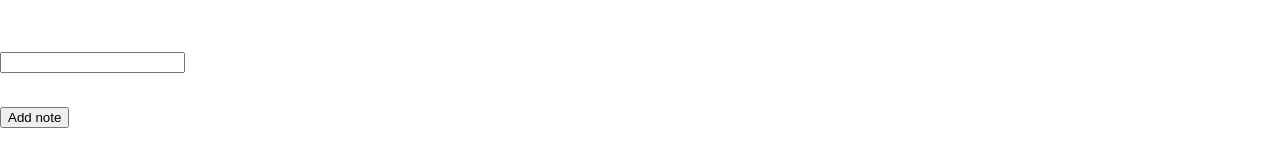
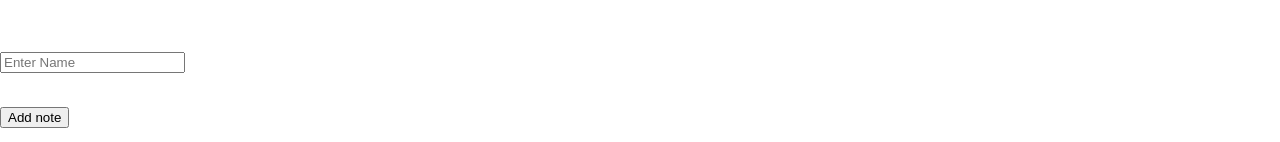
Before and after one commit to KaranShah-2511/Mobx, a React (Create React App) app: page /enterName in a window 1280 px wide. Shown: the part 154-296 px from the top of the page. Built offline with nearby package versions, Linux system fonts and the light colour scheme.

Commit message:
bugs fix

```diff
--- a/src/component/Page1.js
+++ b/src/component/Page1.js
@@ -14,16 +14,17 @@ function Page1() {
       setError("Please enter a name");
     } else {
       setError("");
-      nameStore.addName(name);
+      nameStore.addName(name );
       setName("");
     }
   };
-
   return (
     <div>
       <h1>Enter Name</h1>
+
       <input
-        value={name || ''}
+        value={name || ""}
+        placeholder="Enter Name"
         onChange={(e) => setName(e.target.value)}
         type="text"
       />
--- a/src/component/Page2.js
+++ b/src/component/Page2.js
@@ -5,6 +5,17 @@ import { useState } from "react";
 import { confirm } from "react-confirm-box";
 
 function Page2() {
+
+    //States
+  const nameStore = useNameStore();
+  const [newName, setNewName] = useState();
+  const [status, setStatus] = useState();
+  const [error, setError] = useState();
+  const [delmessage, setdelmessage] = useState();
+  const [checkedData, setCheckedData] = useState([]);
+  console.log("checkedData.....", checkedData);
+
+//function
   const del = async (id, name) => {
     console.log("id", id);
     const result = await confirm("Are you sure you want to delete?");
@@ -17,16 +28,6 @@ function Page2() {
     }
     // console.log("You click No!");
   };
-
-  const nameStore = useNameStore();
-  const [newName, setNewName] = useState();
-  const [status, setStatus] = useState();
-  const [error, setError] = useState();
-  const [delmessage, setdelmessage] = useState();
-
-  const [checkedData, setCheckedData] = useState([]);
-
-  console.log("checkedData.....", checkedData);
   const submit = (id) => {
     if (!newName) {
       setStatus("disabled");
@@ -44,34 +45,43 @@ function Page2() {
 
     nameStore.moveData(checkedData);
   };
+  //   const selectAll = (event) => {
+  //     const target = event.target;
+  //     const value = target.type === "checkbox" ? target.checked : target.value;
+  //     const name = target.name;
+  //     const id = target.id;
+
+  //     if (value) {
+  //         console.log("Select all");
+  //         let all =true;
+  //         handleInputChange(all)
+  //     }
+  //   }
   const handleInputChange = (event) => {
     const target = event.target;
     const value = target.type === "checkbox" ? target.checked : target.value;
     const name = target.name;
     const id = target.id;
-
     if (value) {
-      //   console.log("name", name);
-      //   console.log("id", id);
-    //   setCheckedData({
-    //     ...checkedData,
-    //     [name]: {
-    //       name: name,
-    //       id: id,
-    //     },
-    //   });
-    let newData = {
+      let newData = {
         name: name,
         id: id,
-    }
-    setCheckedData([...checkedData, newData]);
+      };
+      setCheckedData([...checkedData, newData]);
     }
   };
+
+  //Return html code
   return useObserver(() => (
     <div>
+      {/* <input
+            type="checkbox"
+
+            onChange={selectAll}
+          /> */}
+
       <p>{delmessage}</p>
-      {nameStore.names.map((a ) => (
-
+      {nameStore.names.map((a) => (
         <div style={{ display: "flex", padding: "20px" }}>
           <p style={{ padding: "10px" }}>{a.name}</p>
           <p style={{ padding: "10px" }}>Id: {a.id}</p>
@@ -82,12 +92,6 @@ function Page2() {
           />
           <p>{error}</p>
           <button onClick={() => del(a.id, a.name)}> Delete</button>
-
-          {/* <button onClick={() => nameStore.removeName(a.id)}> Delete</button> */}
-          {/* <button onClick={submit(a.id)}>submit</button> */}
-          {/* <button onClick={(e) => nameStore.updateName(a.id, newName)}>
-            submit
-          </button> */}
           <button onClick={() => submit(a.id)} {...status}>
             submit
           </button>
--- a/src/component/Page3.js
+++ b/src/component/Page3.js
@@ -13,10 +13,7 @@ function Page3() {
     console.log("name", name);
     if (result) {
       nameStore.undoName(id, name);
-
-      //   return;
     }
-    // console.log("You click No!");
   };
 
   return useObserver(() => (
--- a/src/store/namesStore.js
+++ b/src/store/namesStore.js
@@ -5,7 +5,7 @@ export function createNamesStore() {
     names: [],
     deleteNames: [],
     secondArray: [],
-    addName(name, id) {
+    addName(name, id ) {
       if (id) {
         const oldName = this.names.find((name) => name.id == id);
         if (oldName) {
```
